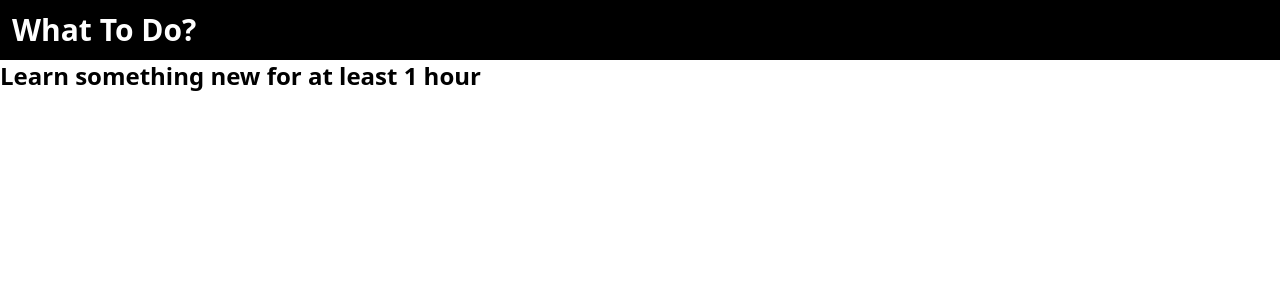
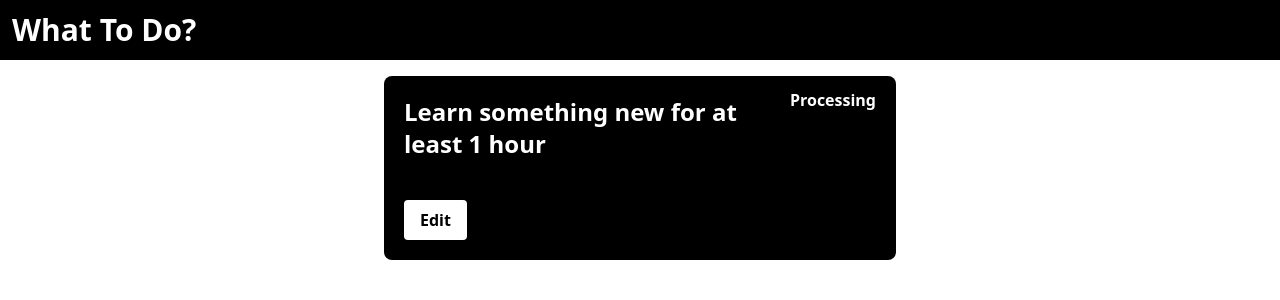
Before and after one commit to AriaPramesta/what-todo, a React (Vite) app: page /detail/1 in a window 1280 px wide. Shown: the top 300 px of the page. Built offline with nearby package versions, Linux system fonts and the light colour scheme.

Commit message:
feat: add edit function

```diff
--- a/src/components/todos.tsx
+++ b/src/components/todos.tsx
@@ -64,9 +64,12 @@ export function Todos() {
       </div>
 
       <form onSubmit={addTodo}>
-        <div className="flex outline outline-2 outline-black p-4 mx-96 mt-5 justify-between">
+        <div className="flex bg-black p-4 mx-96 mt-5 justify-between rounded">
           <div className="flex gap-5">
-            <label htmlFor="title" className="m-auto text-xl font-semibold">
+            <label
+              htmlFor="title"
+              className="m-auto text-xl font-semibold text-white"
+            >
               Add New To Do:
             </label>
             <input
@@ -76,13 +79,13 @@ export function Todos() {
               value={newTodo}
               onChange={handleInputChangeTodo}
               placeholder="Enter new thing here"
-              className="bg-black rounded text-center text-white focus:bg-white focus:text-black transition-all"
+              className="bg-white rounded text-center text-black focus:bg-black focus:text-white transition-all"
             />
           </div>
           <div>
             <button
               type="submit"
-              className="bg-black text-white font-semibold py-2 px-4 rounded hover:opacity-85"
+              className="bg-white text-black font-semibold py-2 px-4 rounded hover:opacity-85"
             >
               Add
             </button>
@@ -94,18 +97,18 @@ export function Todos() {
         {filteredTodos.map((todo) => (
           <li
             key={todo.id}
-            className="flex outline outline-2 outline-black p-4 mx-96 my-1 justify-between"
+            className="flex bg-black p-4 mx-96 my-1 justify-between rounded"
           >
             <Link
               to={`/detail/${todo.id}`}
-              className="flex items-center font-semibold text-lg hover:opacity-70 hover:underline"
+              className="flex items-center font-semibold text-lg hover:opacity-70 hover:underline text-white"
             >
               {todo.title}
             </Link>
 
             <button
               onClick={() => removeTodo(todo.id)}
-              className="bg-black text-white font-semibold py-2 px-4 rounded hover:opacity-85"
+              className="bg-white text-black font-semibold py-2 px-4 rounded hover:opacity-85"
             >
               Remove
             </button>
--- a/src/data/todos.ts
+++ b/src/data/todos.ts
@@ -14,13 +14,29 @@ export let dataTodos = [
     title: "Update all project",
     isDone: true,
   },
+  {
+    id: 4,
+    title: "Learn React",
+    isDone: true,
+  },
+  {
+    id: 5,
+    title: "Read a book 1 hour a day",
+    isDone: false,
+  },
 ];
 
 export function getTodo() {
   return dataTodos;
 }
 
-export function addTodo({ title, isDone }: { title: string; isDone: boolean }) {
+export function addNewTodo({
+  title,
+  isDone,
+}: {
+  title: string;
+  isDone: boolean;
+}) {
   const nextId =
     dataTodos.length > 0 ? dataTodos[dataTodos.length - 1].id + 1 : 1;
 
@@ -29,4 +45,21 @@ export function addTodo({ title, isDone }: { title: string; isDone: boolean }) {
   const newDataTodos = [...dataTodos, newTodo];
 
   dataTodos = newDataTodos;
+  return dataTodos;
 }
+
+export function editTodo(
+  idToEdit: number,
+  updatedTodo: {
+    title: string;
+    isDone: boolean;
+  }
+) {
+  const indexToEdit = dataTodos.findIndex((todo) => todo.id === idToEdit);
+  if (indexToEdit !== -1) {
+    dataTodos[indexToEdit] = {
+      ...dataTodos[indexToEdit],
+      ...updatedTodo,
+    };
+  }
+}
--- a/src/pages/detail.tsx
+++ b/src/pages/detail.tsx
@@ -1,13 +1,42 @@
 import { useParams } from "react-router-dom";
-import { dataTodos } from "../data/todos";
+import { dataTodos, editTodo } from "../data/todos";
 import { Link } from "react-router-dom";
+import { useEffect, useState } from "react";
 
 export default function Detail() {
+  const { id } = useParams();
   const params = useParams();
+
   const dataTodoFilter = dataTodos.filter((value) => {
     return value.id === Number(params.id);
   });
   const dataSingle = dataTodoFilter[0];
+
+  const [title, setTitle] = useState("");
+  const [isDone, setIsDone] = useState(false);
+  const [isEdit, setIsEdit] = useState(false);
+
+  useEffect(() => {
+    setTitle(dataSingle.title);
+    setIsDone(dataSingle.isDone);
+  }, []);
+
+  const handleEdit = () => {
+    setIsEdit(true);
+  };
+
+  const handleCanlcelEdit = () => {
+    setIsEdit(false);
+  };
+
+  const handleSave = () => {
+    editTodo(Number(id), {
+      title: title,
+      isDone: isDone,
+    });
+    setIsEdit(false);
+  };
+
   return (
     <div>
       <div className="flex justify-between p-3 bg-black">
@@ -15,8 +44,74 @@ export default function Detail() {
           <h1 className="text-3xl font-bold text-white">What To Do?</h1>
         </Link>
       </div>
-      <div>
-        <h1 className=" text-2xl font-semibold ">{dataSingle.title}</h1>
+
+      <div className=" bg-black mx-96 p-5 mt-4 rounded-lg ">
+        {!isEdit && (
+          <div>
+            <div className=" mb-10 flex justify-between ">
+              <h1 className=" text-2xl font-semibold text-white ">
+                {dataSingle?.title}
+              </h1>
+              <div className="flex flex-row-reverse gap-2">
+                <input
+                  type="checkbox"
+                  name="isDone"
+                  id="isDone"
+                  checked={dataSingle.isDone}
+                  hidden
+                />
+                <span className="text-white font-semibold -mt-2 ">
+                  {dataSingle.isDone ? "Done" : "Processing"}
+                </span>
+              </div>
+            </div>
+
+            <button
+              onClick={handleEdit}
+              className=" py-2 px-4 bg-white text-black rounded font-semibold hover:opacity-85 "
+            >
+              Edit
+            </button>
+          </div>
+        )}
+
+        {isEdit && (
+          <div className=" flex flex-col ">
+            <input
+              type="text"
+              value={title}
+              onChange={(e) => setTitle(e.target.value)}
+              className="bg-white rounded p-2 text-black focus:bg-black focus:text-white transition-all"
+            />
+            <div className=" flex text-white mt-4 mb-9 gap-2 ">
+              <input
+                type="checkbox"
+                name="isDone"
+                id="isDone"
+                checked={isDone}
+                onChange={(e) => setIsDone(e.target.checked)}
+                className="w-5 h-5"
+              />
+              <span className="text-white font-semibold">
+                {isDone ? "Done" : "Processing"}
+              </span>
+            </div>
+            <div className="flex gap-5 justify-end">
+              <button
+                onClick={handleCanlcelEdit}
+                className=" font-semibold bg-white p-2 rounded hover:opacity-85 "
+              >
+                Cancel
+              </button>
+              <button
+                onClick={handleSave}
+                className=" bg-white font-semibold p-2 rounded hover:opacity-85 "
+              >
+                Save
+              </button>
+            </div>
+          </div>
+        )}
       </div>
     </div>
   );
```
